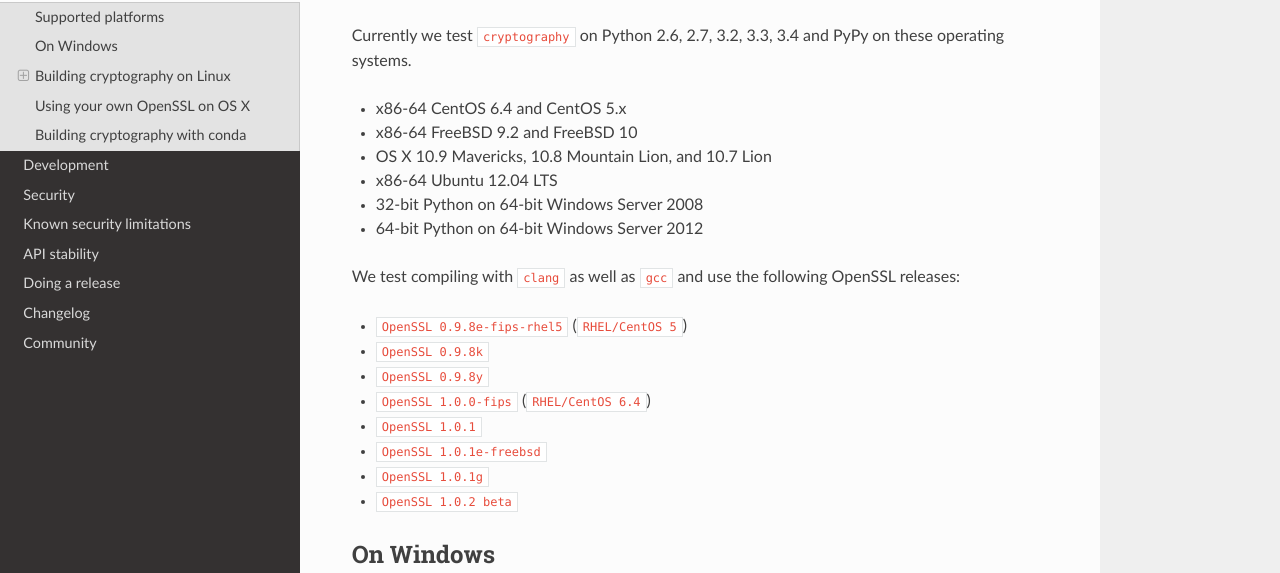
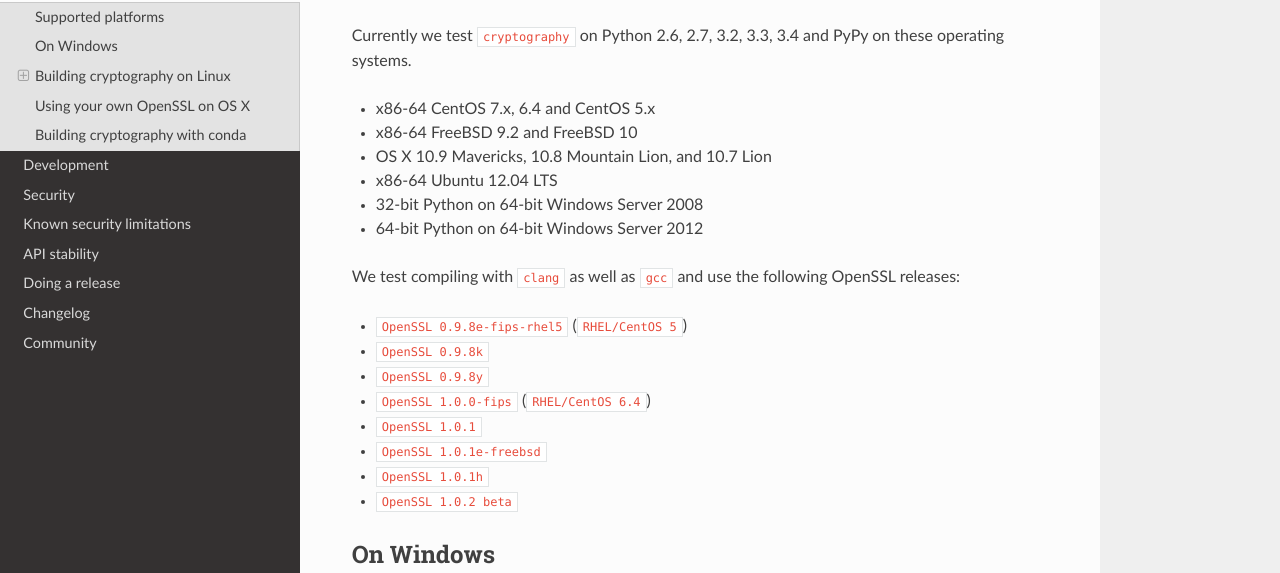
Before and after one commit to WebKing0121/cryptography, a Sphinx documentation site: the page built from docs/installation.rst, in a window 1280 px wide and 900 px high. Shown: the part 308-881 px from the top of the window. Built offline with Sphinx 7.4.7 and the Read the Docs theme 2.0.0, drawn with Linux system fonts in a browser that asks for light colours; pages that are not in the unit, such as notebooks, are missing from menus.

```diff
--- a/docs/installation.rst
+++ b/docs/installation.rst
@@ -13,7 +13,7 @@ Supported platforms
 Currently we test ``cryptography`` on Python 2.6, 2.7, 3.2, 3.3, 3.4 and PyPy
 on these operating systems.
 
-* x86-64 CentOS 6.4 and CentOS 5.x
+* x86-64 CentOS 7.x, 6.4 and CentOS 5.x
 * x86-64 FreeBSD 9.2 and FreeBSD 10
 * OS X 10.9 Mavericks, 10.8 Mountain Lion, and 10.7 Lion
 * x86-64 Ubuntu 12.04 LTS
@@ -29,7 +29,7 @@ OpenSSL releases:
 * ``OpenSSL 1.0.0-fips`` (``RHEL/CentOS 6.4``)
 * ``OpenSSL 1.0.1``
 * ``OpenSSL 1.0.1e-freebsd``
-* ``OpenSSL 1.0.1g``
+* ``OpenSSL 1.0.1h``
 * ``OpenSSL 1.0.2 beta``
 
 On Windows
```
